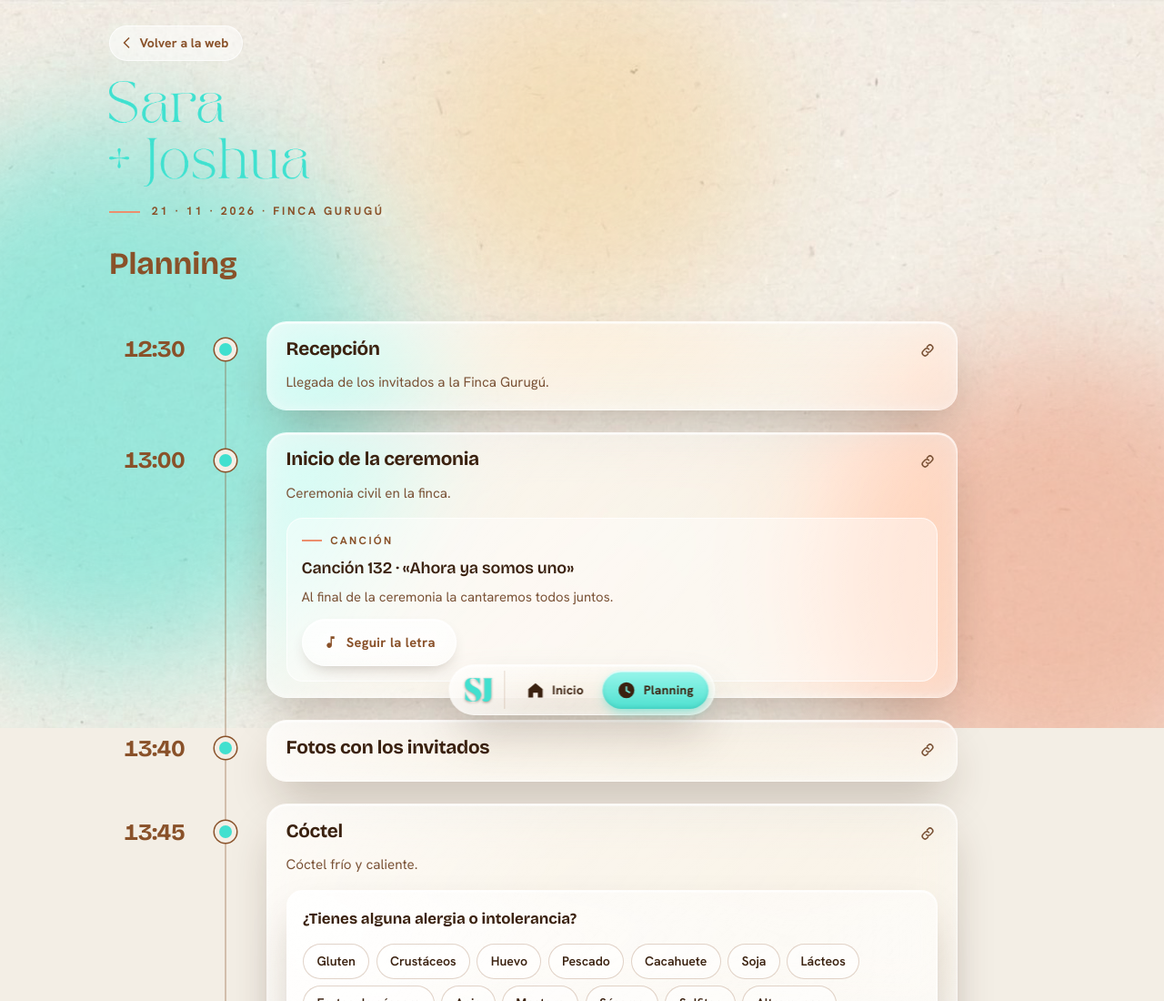
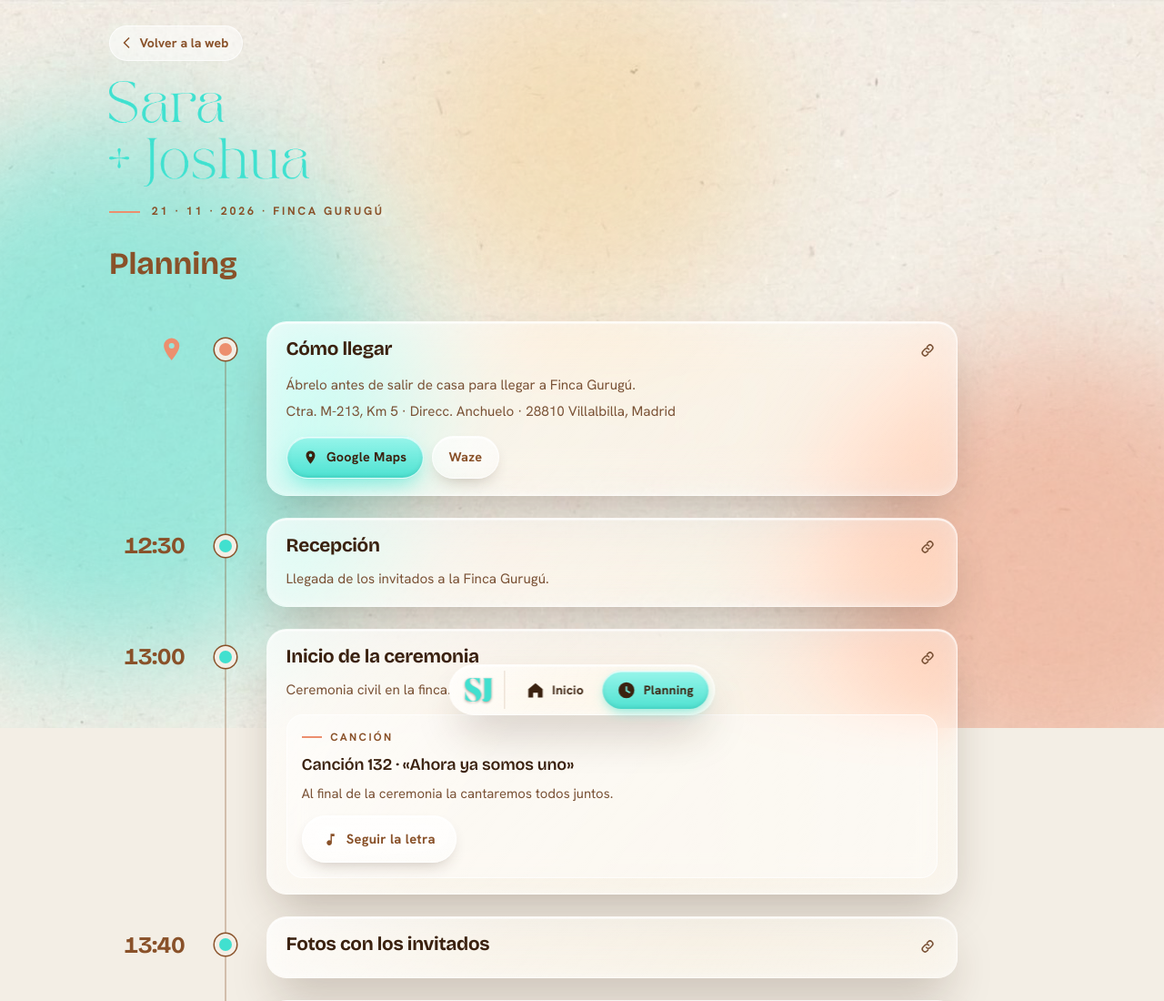
Before and after one commit to joshdejuan/boda-sara-joshua, a plain HTML site: page planning/index.html in a window 1280 px wide. Shown: the top 1100 px of the page at 91% size. Drawn offline with nearby package versions, Linux system fonts and the light colour scheme.

Commit message:
Planning: botón Cómo llegar con la ubicación de la finca antes de la recepción
Co-Authored-By: Claude Opus 5.5 <noreply@anthropic.com>
Claude-Session: https://claude.ai/code/session_01HqNRBtkd3nckJ4WTm1Dq2m

```diff
--- a/planning/index.html
+++ b/planning/index.html
@@ -334,6 +334,14 @@ details.grp[open] > summary::after { content: "–"; }
 .tb-time time { display: block; text-align: right; font-family: var(--font-display); font-weight: 700; font-size: var(--tf); line-height: 1; letter-spacing: -.02em; padding-top: calc(var(--cy) - var(--tf) / 2); font-variant-numeric: tabular-nums; white-space: nowrap; }
 .tb-dot { justify-self: center; margin-top: calc(var(--cy) - 7px); width: 14px; height: 14px; border-radius: 50%; background: var(--teal); box-shadow: 0 0 0 5px var(--paper), 0 0 0 6.5px var(--brown); position: relative; z-index: 1; }
 .tb-card { padding: 1.1rem 1.3rem; border-radius: 22px; }
+/* Cómo llegar: primer punto del planning, antes de la recepción */
+.tb-go .tb-time { display: flex; justify-content: flex-end; }
+.tb-go .tb-time svg { width: calc(var(--tf) * 1.15); height: calc(var(--tf) * 1.15); margin-top: calc(var(--cy) - var(--tf) * .6); fill: var(--coral); }
+.tb-go .tb-dot { background: var(--coral); }
+.tb-go .tb-card { display: grid; gap: .2rem; }
+.go-addr { margin: .15rem 0 0; color: var(--muted); font-size: .95rem; line-height: 1.45; }
+.tb-go .btns { margin-top: .8rem; gap: .55rem; }
+.tb-go .btn { padding: .7rem 1.1rem; font-size: .9rem; white-space: nowrap; }
 .tb-title { font-weight: 700; font-size: 1.3rem; letter-spacing: -.015em; line-height: 1.2; }
 /* Enlaces a cada momento (#recepcion, #ceremonia…) */
 .tb, #filter-wrap { scroll-margin-top: calc(18px + env(safe-area-inset-top, 0px)); }
@@ -494,6 +502,21 @@ body.lyr-open { overflow: hidden; }
     }).join('');
   }
 
+  /* Botón con la ubicación de la finca, para abrirlo antes de salir de casa */
+  var PIN = '<svg viewBox="0 0 24 24" aria-hidden="true"><path d="M12 2a7 7 0 0 0-7 7c0 5.2 7 13 7 13s7-7.8 7-13a7 7 0 0 0-7-7zm0 9.5A2.5 2.5 0 1 1 12 6.5a2.5 2.5 0 0 1 0 5z"/></svg>';
+  var VENUE = { name: 'Finca Gurugú', address: ['Ctra. M-213, Km 5', 'Direcc. Anchuelo', '28810 Villalbilla, Madrid'], mapsQuery: 'Finca Gurugú, Villalbilla, Madrid' };
+  function goHtml() {
+    var v = data.venue || VENUE, q = v.mapsQuery || v.name || VENUE.mapsQuery;
+    var addr = (v.address || []).join(' · ');
+    return '<li class="tb tb-go" id="como-llegar"><div class="tb-time">' + PIN + '</div><span class="tb-dot"></span>' +
+      '<div class="tb-card glass"><div class="tb-head"><h2 class="tb-title">Cómo llegar</h2>' +
+      '<button type="button" class="tb-link" data-anchor="como-llegar" aria-label="Copiar el enlace a «Cómo llegar»" title="Copiar enlace">' + LINK + '</button></div>' +
+      '<p class="tb-detail">Ábrelo antes de salir de casa para llegar a ' + esc(v.name || VENUE.name) + '.</p>' +
+      (addr ? '<p class="go-addr">' + esc(addr) + '</p>' : '') +
+      '<div class="btns"><a class="btn" href="https://www.google.com/maps/search/?api=1&query=' + encodeURIComponent(q) + '" target="_blank" rel="noopener">' + PIN + 'Google Maps</a>' +
+      '<a class="btn line" href="https://waze.com/ul?q=' + encodeURIComponent(q) + '&navigate=yes" target="_blank" rel="noopener">Waze</a></div></div></li>';
+  }
+
   function dishHtml(it, sel, any, cnt, pend) {
     if (pend === 'none') return '<li class="dish"><div class="dish-main">' + (it.detail ? '<span class="dish-detail">' + esc(it.detail) + '</span>' : '') + '<span class="dish-name">' + esc(it.name) + '</span></div></li>';
     if (pend) return '<li class="dish"><div class="dish-main">' + (it.detail ? '<span class="dish-detail">' + esc(it.detail) + '</span>' : '') + '<span class="dish-name">' + esc(it.name) + '</span></div><div class="al-chips"><span class="al tbd">Alérgenos por confirmar</span></div></li>';
@@ -618,7 +641,7 @@ body.lyr-open { overflow: hidden; }
     var cnt = { safe: 0, risky: 0 };
     var holder = $('holder'); holder.appendChild($('pending-wrap')); holder.appendChild($('filter-wrap'));
     var firstMenu = -1; (pl.blocks || []).some(function (b, i) { if ((b.menu || []).length) { firstMenu = i; return true; } });
-    $('tline').innerHTML = (pl.blocks || []).map(function (b) {
+    $('tline').innerHTML = goHtml() + (pl.blocks || []).map(function (b) {
       var groups = (b.menu || []).map(function (id) { return secs[id]; }).filter(Boolean);
         var bi = (pl.blocks || []).indexOf(b);
       var aid = anchorOf(b);
```
